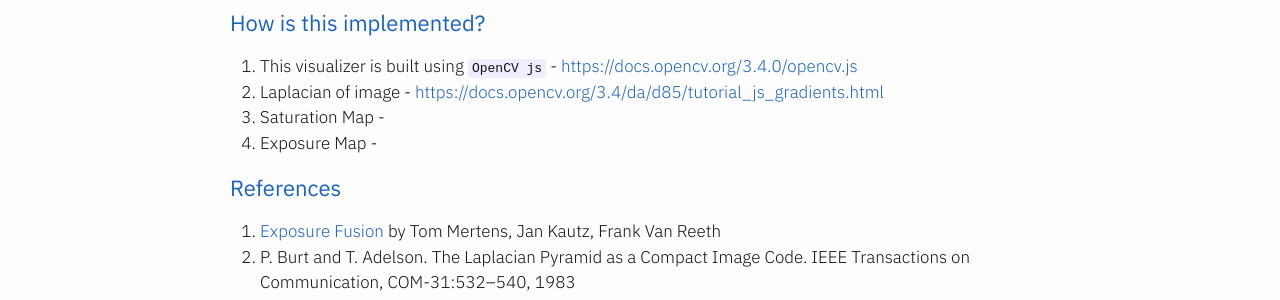
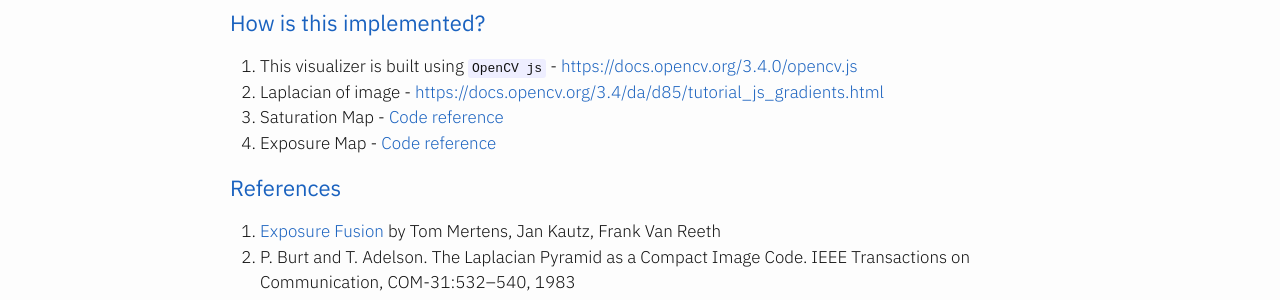
Before and after one commit to mebjas/mebjas.github.io, a Jekyll site: the page built from research/exposure-fusion/index.md, in a window 1280 px wide. Shown: the part 1443-1743 px from the top of the page. Built offline with Jekyll 4.4.1, drawn with Linux system fonts in a browser that asks for light colours.

Commit message:
Update code references

```diff
--- a/_layouts/research/exposure_fusion/layout.html
+++ b/_layouts/research/exposure_fusion/layout.html
@@ -107,8 +107,8 @@ layout: default_research
     <ol>
         <li>This visualizer is built using <code>OpenCV js</code> - <a href="https://docs.opencv.org/3.4.0/opencv.js">https://docs.opencv.org/3.4.0/opencv.js</a></li>
         <li>Laplacian of image - <a href="https://docs.opencv.org/3.4/da/d85/tutorial_js_gradients.html">https://docs.opencv.org/3.4/da/d85/tutorial_js_gradients.html</a></li>
-        <li>Saturation Map - </li>
-        <li>Exposure Map - </li>
+        <li>Saturation Map - <a href="https://github.com/mebjas/mebjas.github.io/blob/master/assets/research/exposure_fusion/ef.js#L93">Code reference</a></li>
+        <li>Exposure Map - <a href="https://github.com/mebjas/mebjas.github.io/blob/master/assets/research/exposure_fusion/ef.js#L119">Code reference</a></li>
     </ol>
 </div>
 
--- a/assets/research/exposure_fusion/ef.js
+++ b/assets/research/exposure_fusion/ef.js
@@ -1,3 +1,9 @@
+/**
+ * Do not look at this code and use it to judge me. The intent of writing this peice of code was
+ * to understand how exposure fusion works (i.e. with visualization of each steps) and not
+ * writing a library or any reusable component.
+ */
+
 let input1 = document.getElementById('input_1');
 let input2 = document.getElementById('input_2');
 let input3 = document.getElementById('input_3');
```
